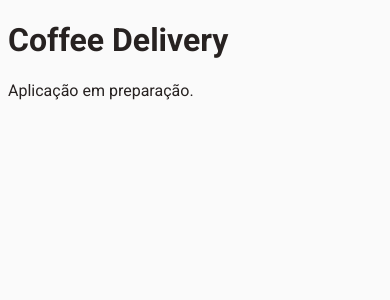
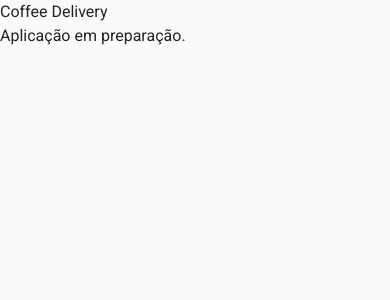
Before and after one commit to Jonhsantos/coffee-delivery-spa, a React (Vite) app: page / in a window 390 px wide. Shown: the top 300 px of the page. Built offline with nearby package versions, Linux system fonts and the light colour scheme.

Commit message:
style: configurar tailwind e base responsiva

```diff
--- a/src/App.tsx
+++ b/src/App.tsx
@@ -1,6 +1,6 @@
 export default function App() {
   return (
-    <main>
+    <main className="bg-surface-page text-text-primary">
       <h1>Coffee Delivery</h1>
       <p>Aplicação em preparação.</p>
     </main>
--- a/src/styles/globals.css
+++ b/src/styles/globals.css
@@ -1,5 +1,15 @@
+@import 'tailwindcss';
 @import './tokens.css';
 @import './typography.css';
+
+@theme inline {
+  --color-surface-page: var(--surface-page);
+  --color-surface-card: var(--surface-card);
+  --color-surface-input: var(--surface-input);
+  --color-text-primary: var(--text-primary);
+  --color-text-secondary: var(--text-secondary);
+  --color-text-muted: var(--text-muted);
+}
 
 body {
   background-color: var(--surface-page);
```
Also changed, not shown: 1 other file (tests, documents, lock files or other folders).
